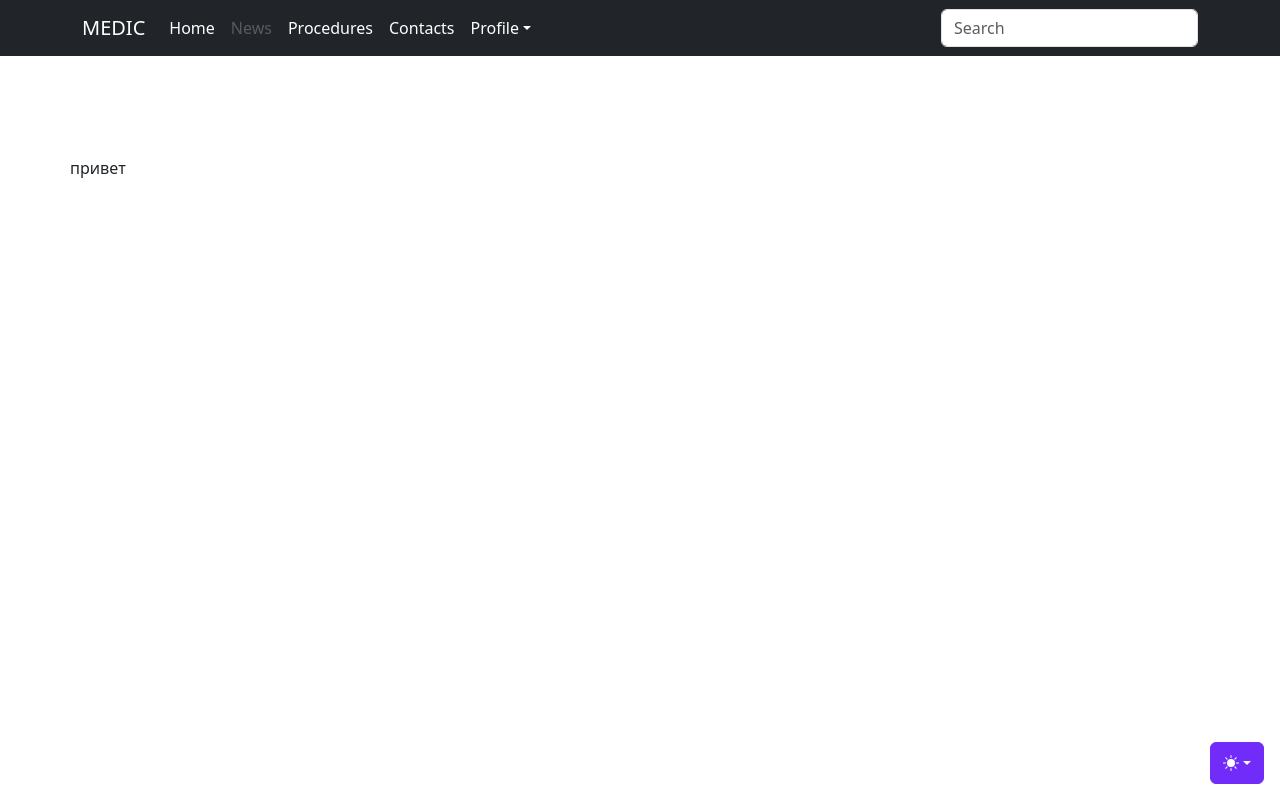
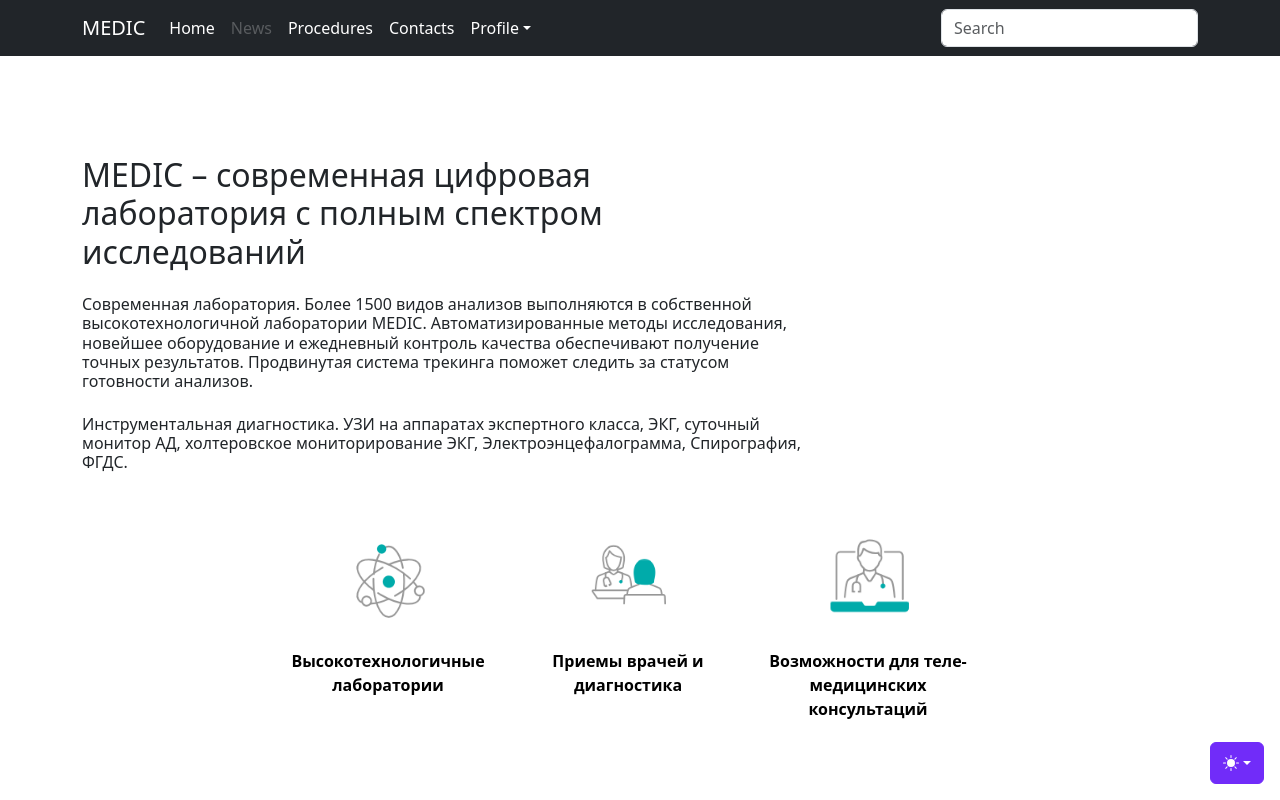
Before and after one commit to krishchuk/medical, a Django app: template medic/templates/medic/home.html in a window 1280 px wide. Run offline with Django 5.2, Linux system fonts and the light colour scheme; the template is opened without the code that fills it, so the values that code supplies are empty; some libraries are stand-ins or nearby versions.

Commit message:
Write home page

```diff
--- a/medic/templates/medic/home.html
+++ b/medic/templates/medic/home.html
@@ -2,6 +2,34 @@
 {% load my_tags %}
 {% block content %}
 <div class="row mb-4">
-привет
+    <div class="col-8">
+        <h2 class="mb-4">MEDIC – современная цифровая лаборатория с полным спектром исследований</h2>
+        <h6 class="mb-4">Современная лаборатория. Более 1500 видов анализов выполняются в собственной
+            высокотехнологичной лаборатории MEDIC. Автоматизированные методы исследования, новейшее оборудование и
+            ежедневный контроль качества обеспечивают получение точных результатов. Продвинутая система трекинга
+            поможет следить за статусом готовности анализов.</h6>
+        <h6 class="mb-4">Инструментальная диагностика. УЗИ на аппаратах экспертного класса, ЭКГ, суточный монитор АД,
+            холтеровское мониторирование ЭКГ, Электроэнцефалограмма, Спирография, ФГДС.</h6>
+    </div>
+</div>
+<div class="row mb-4">
+    <div class="col-2">
+    </div>
+    <div class="col-8">
+        <div class="card-body">
+            <table class="table table-borderless text-center">
+                <tr>
+                    <th width="33%"><img src="media/home/home_1.PNG" width="120"></th>
+                    <th width="33%"><img src="media/home/home_2.PNG" width="120"></th>
+                    <th width="33%"><img src="media/home/home_3.PNG" width="120"></th>
+                </tr>
+                <tr>
+                    <th width="33%">Высокотехнологичные лаборатории</th>
+                    <th width="33%">Приемы врачей и диагностика</th>
+                    <th width="33%">Возможности для теле-медицинских консультаций</th>
+                </tr>
+            </table>
+        </div>
+    </div>
 </div>
 {% endblock %}
```
Also changed, not shown: media/home/home_1.PNG (added), media/home/home_2.PNG (added), media/home/home_3.PNG (added).
